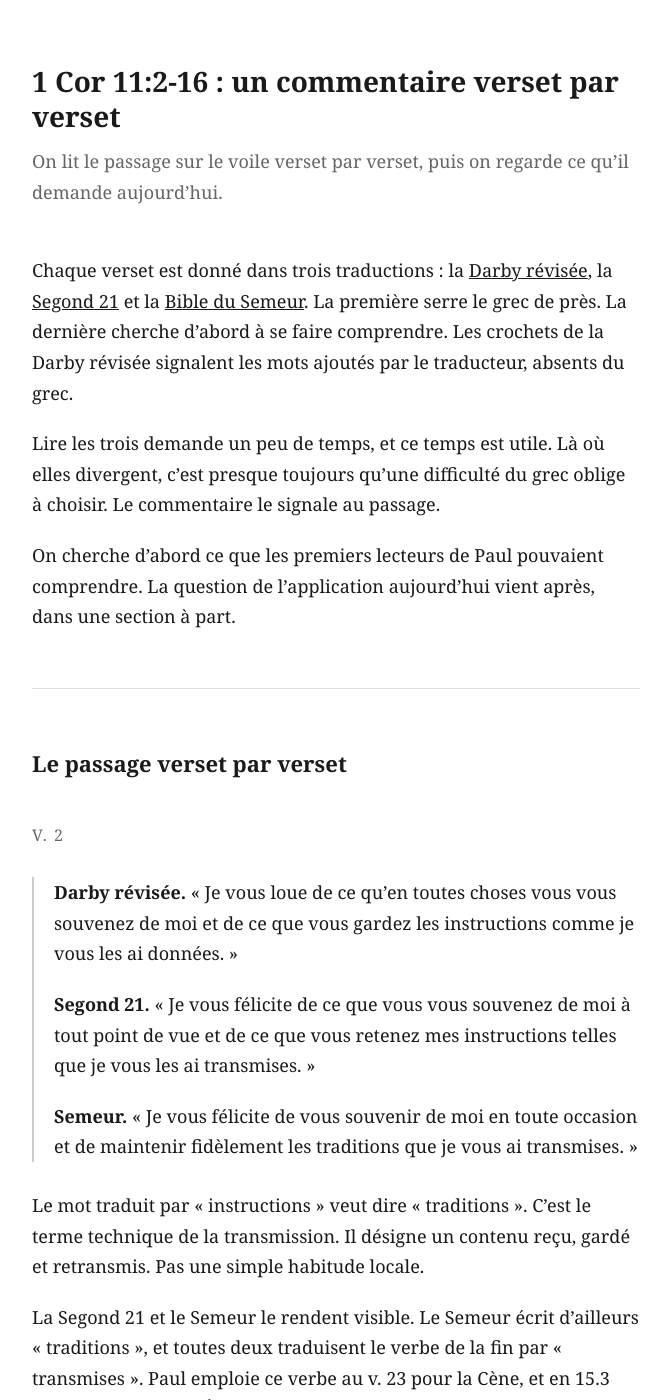
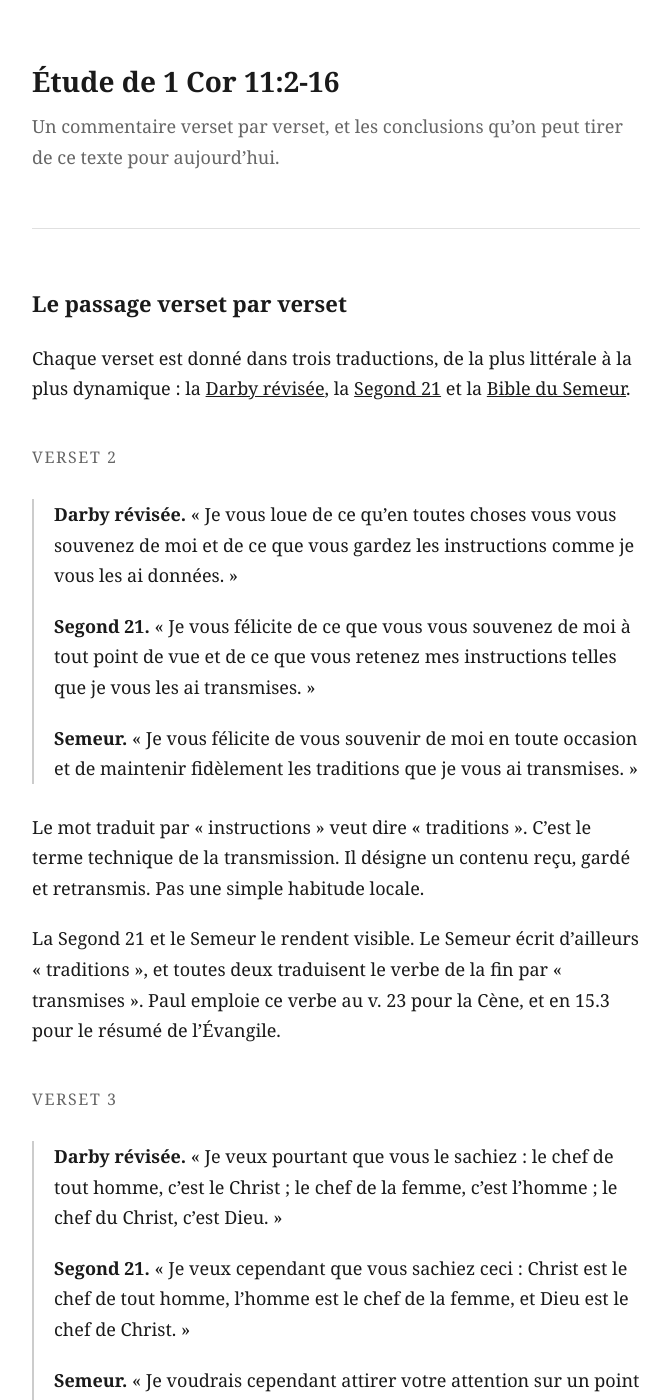
Before and after one commit to arnkoe/1-cor-11, a Jekyll site: the page built from index.md, in a window 1280 px wide and 1400 px high. Shown: the whole window, without its empty margins (304-975 px from the left). Built offline with Jekyll 4.4.1, drawn with Linux system fonts in a browser that asks for light colours; some of the changed text lies outside the part shown.

Commit message:
Revoir le titre, l'introduction et les titres de versets
- Nouveau titre et nouvelle description.
- Introduction sur les trois traductions deplacee en tete de la lecture
  verset par verset, et resserree.
- Suppression des paragraphes de methode et de la remarque sur la
  sincerite de l'eloge du v. 2.
- Le commentaire du mot pourtant passe au verset 3.
- Titres de sections en toutes lettres (Verset 2, Versets 8-9...).
- Le sens de tete au v. 3 ne renvoie plus qu'a l'autorite.
- Le verbe gloser remplace partout.

Co-Authored-By: Claude Opus 5 <noreply@anthropic.com>
Claude-Session: https://claude.ai/code/session_01JNeTEVCQCZhvE8VmwYyXkF

```diff
--- a/index.md
+++ b/index.md
@@ -1,24 +1,20 @@
 ---
 layout: page
-title: "1 Cor 11:2-16 : un commentaire verset par verset"
-description: "On lit le passage sur le voile verset par verset, puis on regarde ce qu'il demande aujourd'hui."
+title: "Étude de 1 Cor 11:2-16"
+description: "Un commentaire verset par verset, et les conclusions qu'on peut tirer de ce texte pour aujourd'hui."
 ---
 
-# 1 Cor 11:2-16 : un commentaire verset par verset
+# Étude de 1 Cor 11:2-16
 
-*On lit le passage sur le voile verset par verset, puis on regarde ce qu'il demande aujourd'hui.*
-
-Chaque verset est donné dans trois traductions : la [Darby révisée](https://editeurbpc.com/bible/traduction-revisee/1-corinthiens/11), la [Segond 21](https://www.universdelabible.net/lire-la-segond-21-en-ligne/1-corinthiens/11) et la [Bible du Semeur](https://www.bibleserver.com/BDS/1%20Corinthiens11). La première serre le grec de près. La dernière cherche d'abord à se faire comprendre. Les crochets de la Darby révisée signalent les mots ajoutés par le traducteur, absents du grec.
-
-Lire les trois demande un peu de temps, et ce temps est utile. Là où elles divergent, c'est presque toujours qu'une difficulté du grec oblige à choisir. Le commentaire le signale au passage.
-
-On cherche d'abord ce que les premiers lecteurs de Paul pouvaient comprendre. La question de l'application aujourd'hui vient après, dans une section à part.
+*Un commentaire verset par verset, et les conclusions qu'on peut tirer de ce texte pour aujourd'hui.*
 
 ---
 
 ## Le passage verset par verset
 
-### v. 2
+Chaque verset est donné dans trois traductions, de la plus littérale à la plus dynamique : la [Darby révisée](https://editeurbpc.com/bible/traduction-revisee/1-corinthiens/11), la [Segond 21](https://www.universdelabible.net/lire-la-segond-21-en-ligne/1-corinthiens/11) et la [Bible du Semeur](https://www.bibleserver.com/BDS/1%20Corinthiens11).
+
+### Verset 2
 
 > **Darby révisée.** « Je vous loue de ce qu'en toutes choses vous vous souvenez de moi et de ce que vous gardez les instructions comme je vous les ai données. »
 >
@@ -30,15 +26,15 @@ Le mot traduit par « instructions » veut dire « traditions ». C'est le terme
 
 La Segond 21 et le Semeur le rendent visible. Le Semeur écrit d'ailleurs « traditions », et toutes deux traduisent le verbe de la fin par « transmises ». Paul emploie ce verbe au v. 23 pour la Cène, et en 15.3 pour le résumé de l'Évangile.
 
-L'éloge est sincère, mais il sert d'entrée en matière. Le « pourtant » du v. 3 annonce une correction : les Corinthiens tiennent bien la tradition, un point demande une mise au point.
-
-### v. 3
+### Verset 3
 
 > **Darby révisée.** « Je veux pourtant que vous le sachiez : le chef de tout homme, c'est le Christ ; le chef de la femme, c'est l'homme ; le chef du Christ, c'est Dieu. »
 >
 > **Segond 21.** « Je veux cependant que vous sachiez ceci : Christ est le chef de tout homme, l'homme est le chef de la femme, et Dieu est le chef de Christ. »
 >
 > **Semeur.** « Je voudrais cependant attirer votre attention sur un point : Christ est le chef de tout homme, l'homme est le chef de la femme, le chef de Christ, c'est Dieu. »
+
+**Le « pourtant ».** Il annonce une correction. Les Corinthiens gardent bien la tradition, mais un point demande une mise au point.
 
 **Un mot sur la traduction.** Les trois versions écrivent « chef ». Le grec porte le mot « tête ». Le même mot revient aux v. 4-5 et 10, cette fois pour la tête au sens physique. [La Darby révisée le signale en note](https://editeurbpc.com/bible/traduction-revisee/1-corinthiens/11) : « chef, litt. : tête, dans tout le v. 3 ». Paul joue sur les deux sens du début à la fin du passage. Le lecteur français voit donc deux mots là où l'apôtre n'en emploie qu'un.
 
@@ -47,7 +43,7 @@ L'éloge est sincère, mais il sert d'entrée en matière. Le « pourtant » du
 - « celui qui est à la tête de », donc l'autorité ;
 - « la source », donc l'origine.
 
-C'est le contexte qui tranche. Ici, il va du côté de l'autorité et de l'honneur : les v. 4-10 ne parlent que de l'honneur dû à une tête et du signe qui reconnaît un ordre. L'idée d'origine n'est pas absente pour autant, puisque les v. 8 et 12 rappellent que la femme vient de l'homme et l'homme par la femme. Mais elle reste en arrière-plan.
+C'est le contexte qui tranche. Ici, il va du côté de l'autorité : les v. 4-10 ne parlent que de l'honneur dû à une tête et du signe qui reconnaît un ordre. L'idée d'origine n'est pas absente pour autant, puisque les v. 8 et 12 rappellent que la femme vient de l'homme et l'homme par la femme. Mais elle reste en arrière-plan.
 
 Le vocabulaire confirme que le sens d'autorité est possible. [Wayne Grudem a relevé 2 336 emplois du mot dans la littérature grecque](https://biblicalstudies.org.uk/pdf/tj/kephale_grudem.pdf) et conclut que ce sens est bien attesté, à la différence du sens de « source ». Son relevé est contesté et le débat continue. [Alan Johnson en a dressé le bilan](https://www.cbeinternational.org/resource/meta-study-debate-over-meaning-head-kephale-pauls-writings/) : il présente les deux camps, et il rapporte une troisième proposition, celle d'Andrew Perriman, qui réunit les deux sens en un seul : « ce qui est en avant, ce qui ressort ».
 
@@ -256,7 +252,7 @@ Deux détails encore. Paul écrit « prie Dieu », sans préciser le cadre : la
 
 Les deux aspects comptent. La différence est réelle, ce n'est pas une pure convention. Mais sa forme visible varie. Les cheveux longs chez un homme n'ont pas toujours été tenus pour un déshonneur : le vœu de naziréat les imposait (Nb 6.5), Absalom en tirait fierté (2 S 14.26), et [les jeunes Spartiates soignaient leur chevelure avant le combat](https://remacle.org/bloodwolf/historiens/Plutarque/lycurgue1.htm) (Plutarque, *Vie de Lycurgue* 22). Paul ne fixe d'ailleurs aucune longueur. Son point porte sur la différence : une apparence reconnue comme féminine déshonore l'homme qui l'adopte comme telle. L'ordre entre les sexes fournit le fondement ; l'usage social le rend lisible.
 
-**« En guise de voile ».** Le grec porte une formule qui veut dire « à la place d'un vêtement » ou « en correspondance avec un vêtement ». Le mot rendu par « voile » n'est pas celui des versets précédents : [la Darby révisée le glose « ici, ce qui enveloppe, ce qui revêt »](https://editeurbpc.com/bible/traduction-revisee/1-corinthiens/11). Les trois versions vont dans le premier sens : « en guise de voile », « pour servir de voile », « pour lui servir de voile ». Deux lectures s'opposent.
+**« En guise de voile ».** Le grec porte une formule qui veut dire « à la place d'un vêtement » ou « en correspondance avec un vêtement ». Le mot rendu par « voile » n'est pas celui des versets précédents : [la note de la Darby révisée l'explique par « ici, ce qui enveloppe, ce qui revêt »](https://editeurbpc.com/bible/traduction-revisee/1-corinthiens/11). Les trois versions vont dans le premier sens : « en guise de voile », « pour servir de voile », « pour lui servir de voile ». Deux lectures s'opposent.
 
 La première fait des cheveux le voile demandé, ce qui rendrait tout tissu inutile. La seconde y voit une comparaison : la nature a donné une couverture à la femme, ce qui rend le voile de tissu conforme à l'ordre des choses.
 
```
Also changed, not shown: other parts of index.md (+13 -13 lines).
